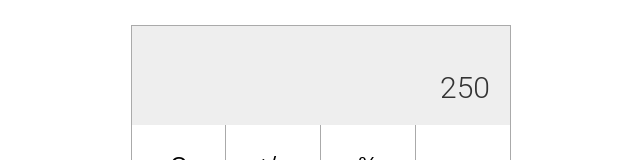
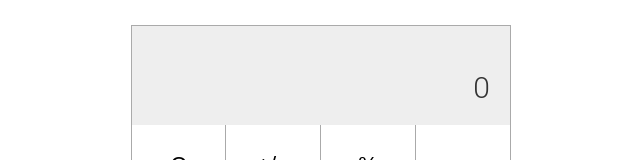
Before and after one commit to lukePeavey/calculator, a React (Create React App) app: page / in a window 1280 px wide. Shown: the part 125-285 px from the top of the page, without its empty margins (319-959 px from the left). Built offline with nearby package versions, Linux system fonts and the light colour scheme.

Commit message:
Scaffolding: state and event hanlders

```diff
--- a/src/containers/App.js
+++ b/src/containers/App.js
@@ -1,10 +1,74 @@
 import React, { Component } from 'react'
 import App from '../components/app/App'
 import keypads from '../global/keypads'
+import { camelCase } from 'lodash'
 
 class AppContainer extends Component {
+  state = {
+    /**
+     * Display value is the current value shown on the display screen
+     */
+    displayValue: '0',
+
+    /**
+     * Current output is the stored value that will used as the first operand
+     * in binary operations. When chaining multiple operations together, this
+     * will be the result of the previous operation. On the first operation,
+     * the displayValue when the operation key is pressed is stored as the
+     * current output
+     */
+    currentOutput: null,
+
+    /**
+     * The active operation. For binary operations, this is set when the
+     * operation key is pressed. The user then enters the second input value
+     */
+    currentOperation: null,
+
+    /**
+     * Determines what to do when a number key is pressed. If this is false,
+     * the number will be added to the current display value. When set to true,
+     * the next number key press will reset display value and start a new
+     * input. This is the case after pressing C, or after pressing an operation
+     * key.
+     */
+    resetDisplayValueOnNextKeyPress: true,
+
+    /**
+     * Sets the mode: 'basic' or 'scientific' (currently only 'basic').
+     * This will determine which keypad to use, as well as other mode-specific
+     * behavior and styles.
+     */
+    mode: 'basic'
+  }
+
+  // Define a separate method to handle each type of key
+  handleNumberKey = key => {}
+  handleClearKey = key => {}
+  handleEqualsKey = key => {}
+  handleBinaryOperationKey = key => {}
+  handleUnaryOperationKey = key => {}
+
+  /**
+   * Handles click event for all calculator keys
+   */
+  handleClick = (event, { type }) => {
+    // Log clicks events for testing
+    console.group('Key Pressed')
+    console.info(type, event.currentTarget.id)
+    // Decide which method to call based on key type
+    this[camelCase(`handle-${type}-Key`)](event.currentTarget) // hard to read?
+    console.groupEnd()
+  }
+
   render() {
-    return <App keys={keypads['basic']} displayValue={250} />
+    return (
+      <App
+        keys={keypads[this.state.mode]}
+        displayValue={this.state.displayValue}
+        handleClick={this.handleClick}
+      />
+    )
   }
 }
 
```
